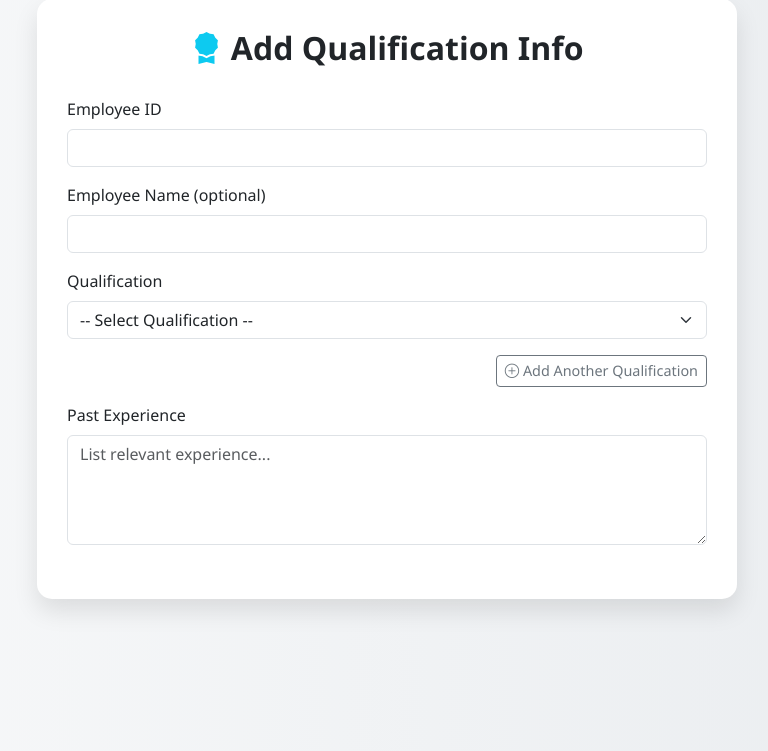
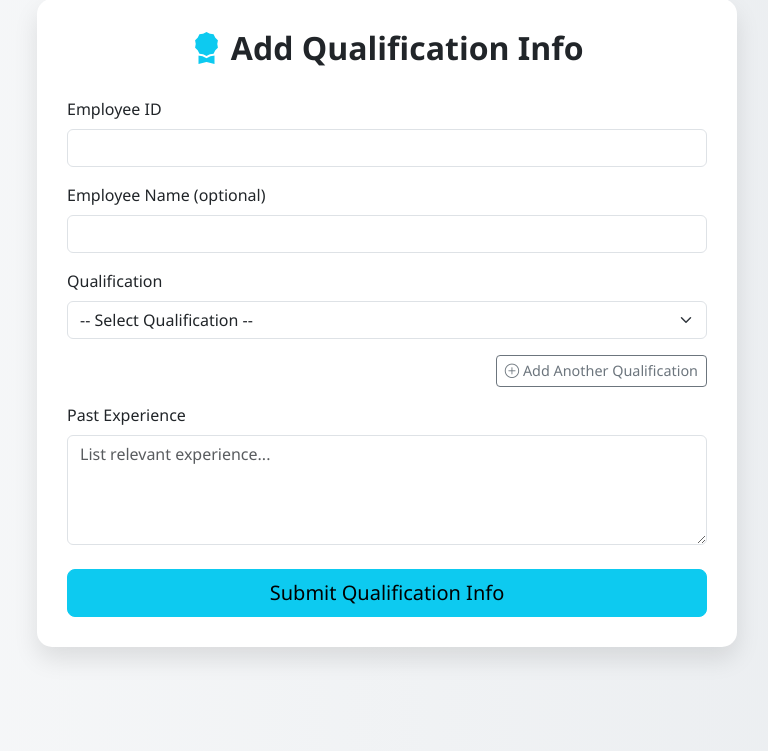
Before and after one commit to pratham1kruk/HR-management-system, a Flask app: template backend/templates/qualification.html in a window 1280 px wide. Shown: the part 49-800 px from the top of the page, without its empty margins (253-1021 px from the left). Run offline with Flask 3, Linux system fonts and the light colour scheme; the template is opened without the code that fills it, so the values that code supplies are empty; some libraries are stand-ins or nearby versions.

Commit message:
qualification.html updated

```diff
--- a/backend/templates/qualification.html
+++ b/backend/templates/qualification.html
@@ -86,4 +86,35 @@
 
         <!-- Submit -->
         <div class="d-grid">
-          <button type="submit" class="btn btn-info btn-l
+          <button type="submit" class="btn btn-info btn-lg">Submit Qualification Info</button>
+        </div>
+      </form>
+    </div>
+  </div>
+
+  <!-- JS Scripts -->
+  <script>
+    function addQualificationField() {
+      const container = document.getElementById('qualificationFields');
+      const div = document.createElement('div');
+      div.className = 'mb-3 qualification-entry';
+      div.innerHTML = `
+        <label class="form-label">Qualification</label>
+        <select name="qualification[]" class="form-select" required>
+          <option value="">-- Select Qualification --</option>
+          <option value="B.Tech">B.Tech</option>
+          <option value="M.Tech">M.Tech</option>
+          <option value="MBA">MBA</option>
+          <option value="BCA">BCA</option>
+          <option value="MCA">MCA</option>
+          <option value="B.Sc">B.Sc</option>
+          <option value="M.Sc">M.Sc</option>
+          <option value="PhD">PhD</option>
+          <option value="Other">Other</option>
+        </select>`;
+      container.appendChild(div);
+    }
+  </script>
+
+</body>
+</html>
```
